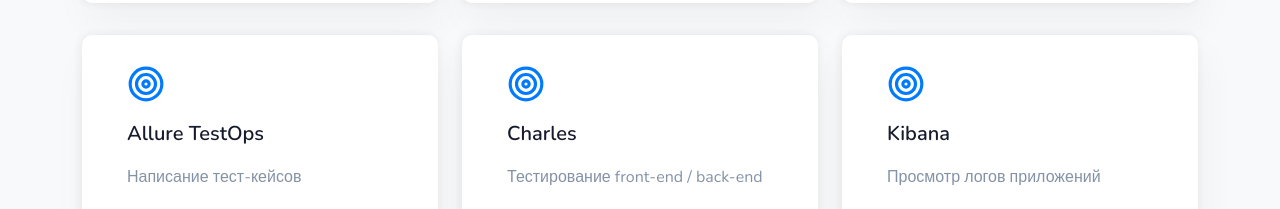
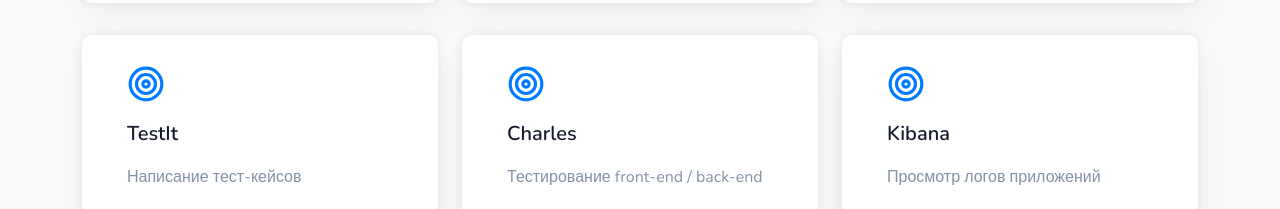
Before and after one commit to Ildar-Razyev-QA/Ildar-Razyev-QA.github.io, a plain HTML site: page index.html in a window 1280 px wide. Shown: the part 1681-1890 px from the top of the page. Drawn offline with nearby package versions, Linux system fonts and the light colour scheme.

Commit message:
Добавил изменения в описании

```diff
--- a/index.html
+++ b/index.html
@@ -224,7 +224,7 @@
                         <i data-feather="target" class="fea icon-md"></i>
                     </div>
                     <div class="services-texts">
-                        <h3 class="title mb-3">Allure TestOps</h3>
+                        <h3 class="title mb-3">TestIt</h3>
                         <p class="text-light-muted mb-4">Написание тест-кейсов</p>
                     </div>
                 </div>
```
